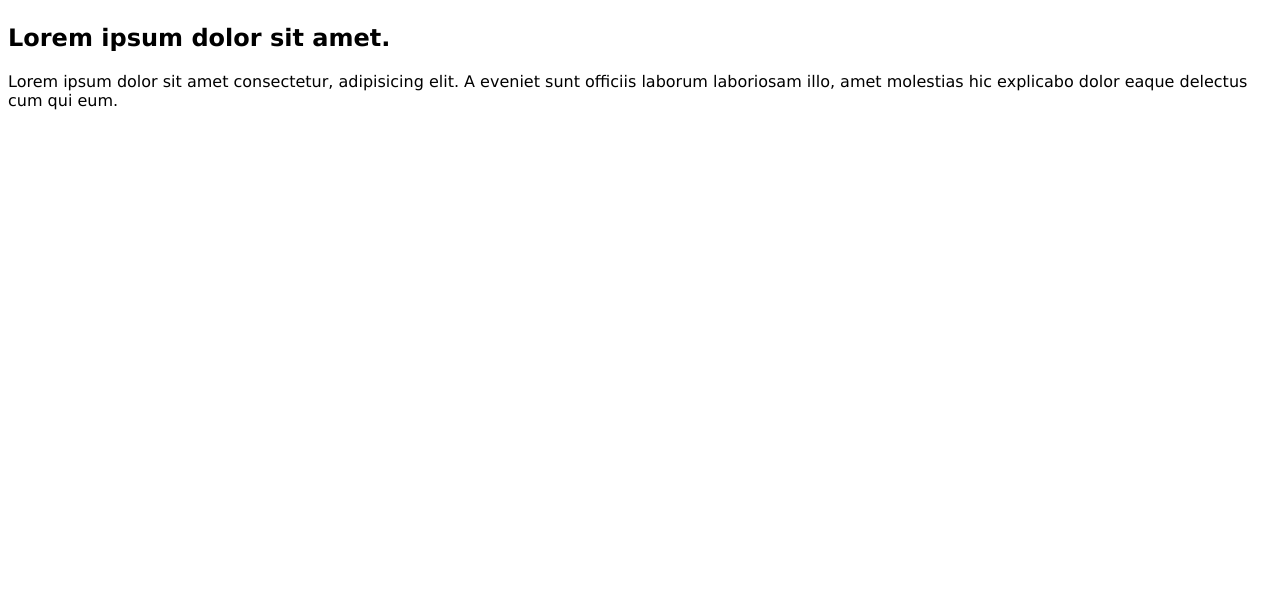
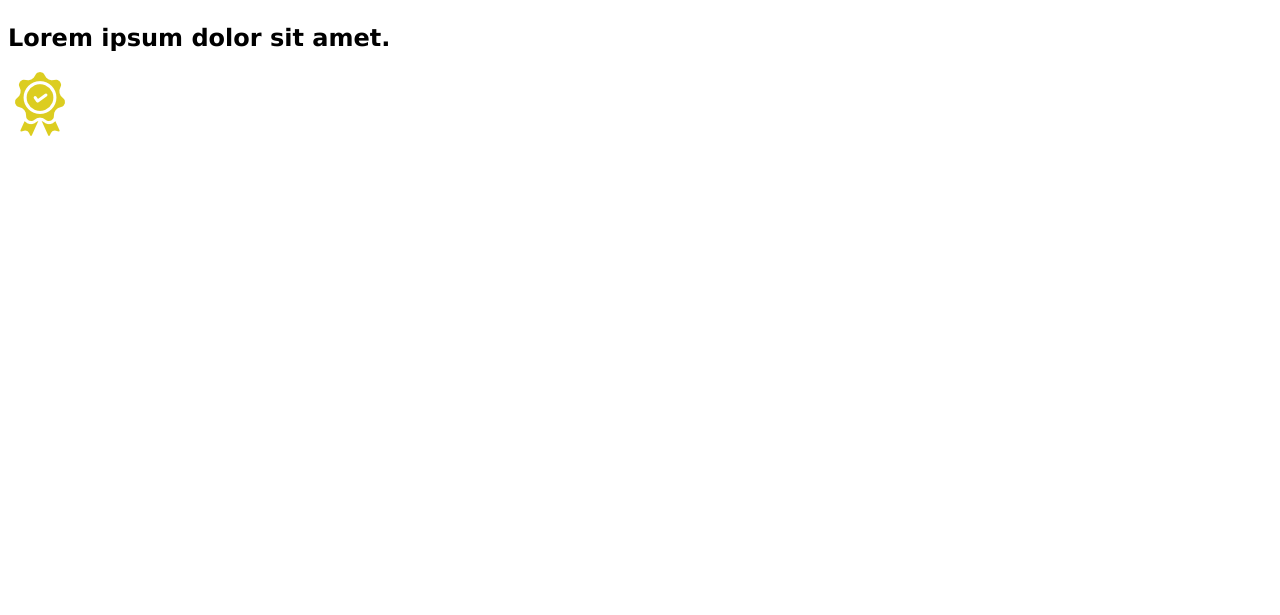
Before and after one commit to Domenc-M/clone_mon_site_web, a plain HTML site: page index.html in a window 1280 px wide. Shown: the part 185-800 px from the top of the page. Drawn offline with Linux system fonts and the light colour scheme.

Commit message:
ajoutd'image

```diff
--- a/index.html
+++ b/index.html
@@ -26,13 +26,9 @@
 
                 <!-- Récompense -->
                 <h2>Lorem ipsum dolor sit amet.</h2>
-                <p>Lorem ipsum dolor sit amet consectetur, adipisicing elit.
-                    A eveniet sunt officiis laborum laboriosam illo, amet molestias hic explicabo dolor eaque delectus
-                    cum qui eum.</p>
+                <img src="img/medal_gold.png" alt="Médaille d'or">
         </section>
     </main>
 
-
-
 </body>
 </html>
```
